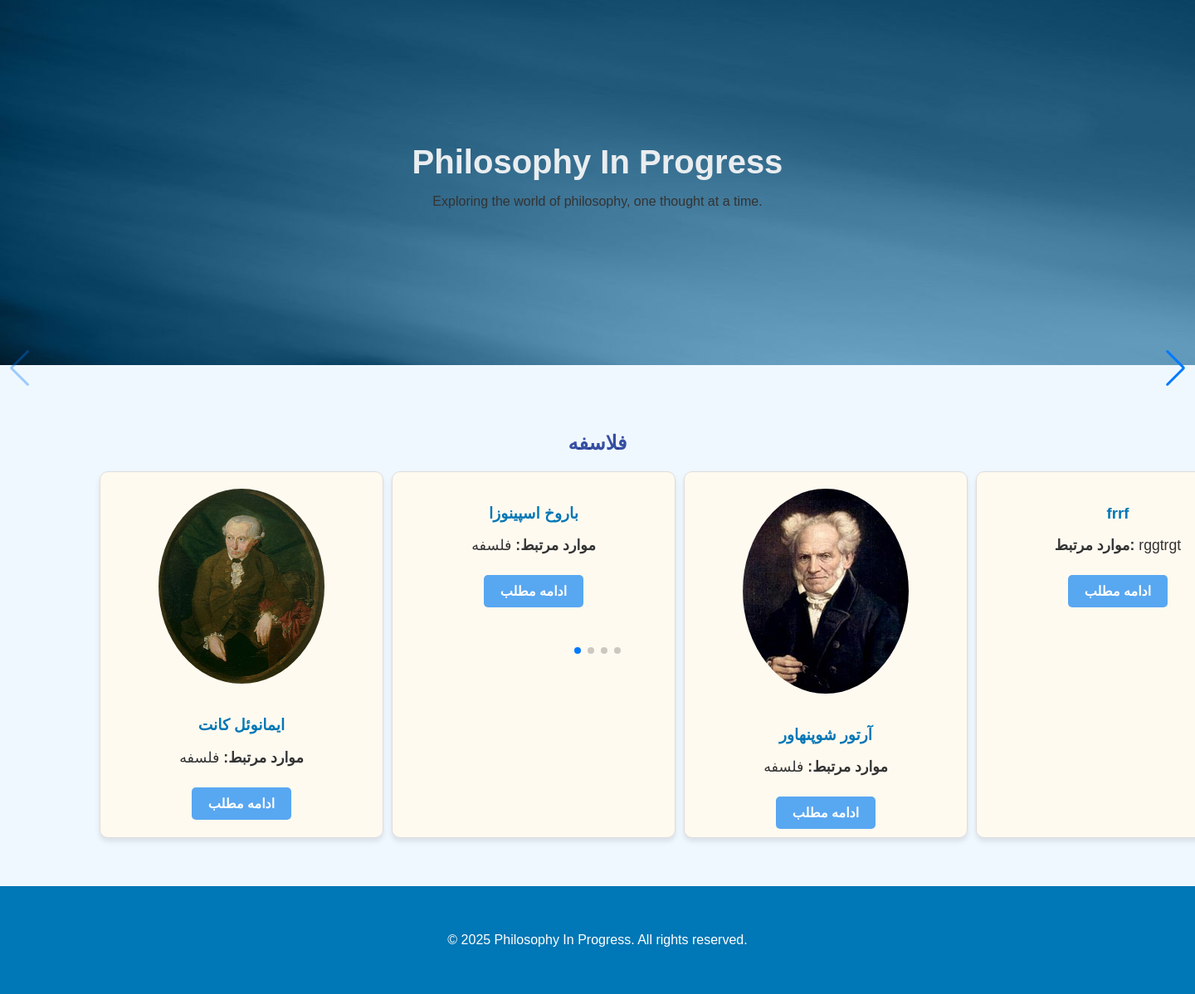
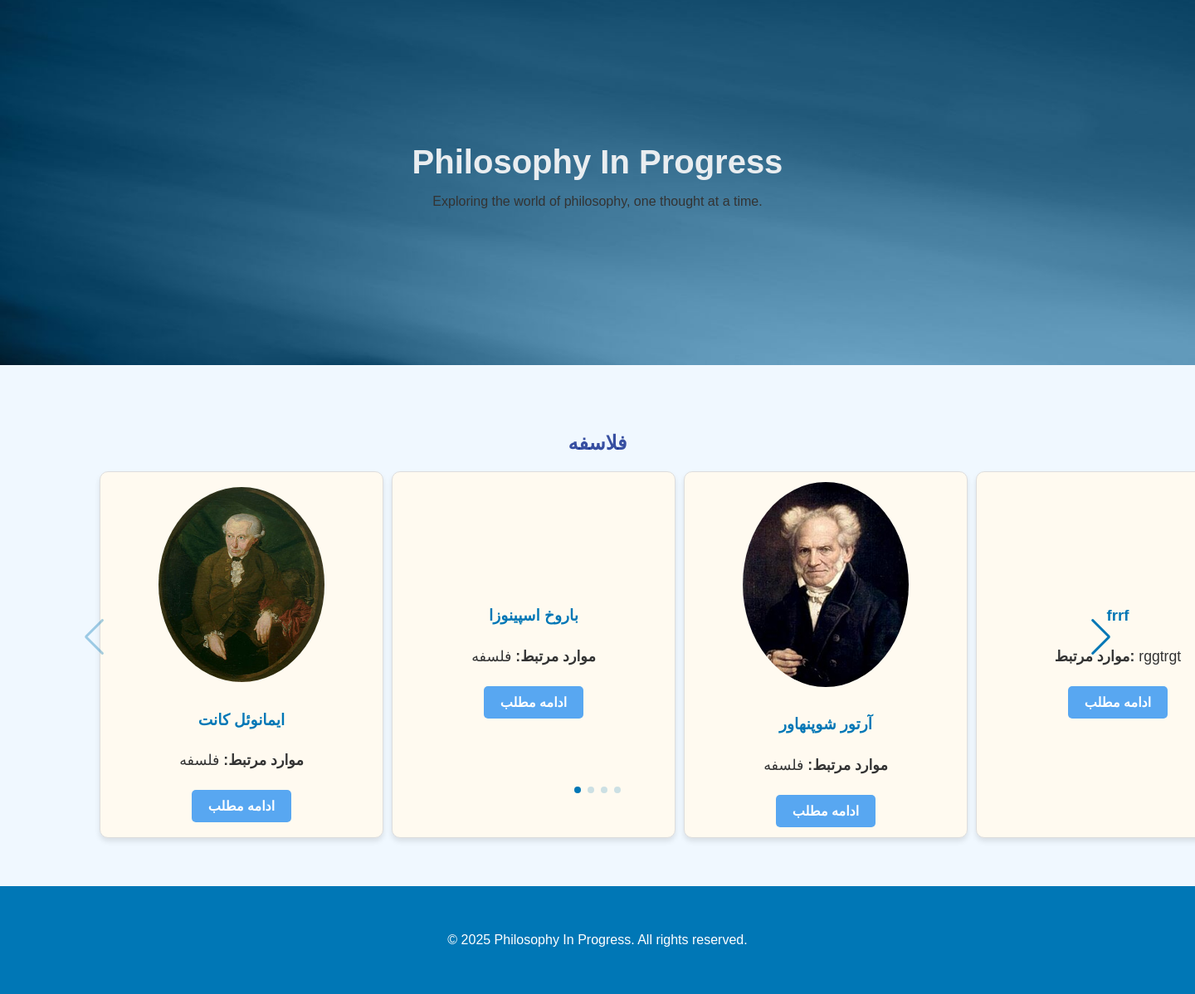
Before and after one commit to Yasi1828/Philoo, a Django app: page / in a window 1440 px wide; the page is wider, and only the part inside the window is pictured. Shown: that part at 83% size. Run offline with Django 5.2, Linux system fonts and the light colour scheme; data comes from the database, SQL or seed files in the repository.

Commit message:
fixed the positions so they dont change by zooming

```diff
--- a/PhiloApp/static/css/Swiper.css
+++ b/PhiloApp/static/css/Swiper.css
@@ -23,6 +23,10 @@
   margin-bottom: 1rem;
   border-radius: 50%;
 }
+.swiper-container {
+  position: relative;
+  height: 400px;
+}
 
 .swiper-pagination-bullet {
   background-color: #0077b6;
@@ -30,14 +34,14 @@
 
 .swiper-button-prev,
 .swiper-button-next {
-  color: #e71a1a;
-  bottom: 5;
-  transform: translateY(100%);
+  color: #0077b6;
+  bottom: 20px;
+  position: absolute;
 }
 .swiper-button-prev {
-  left: 20px; /* Move the previous button closer to the cards */
+  left: -20px; /* Move the previous button closer to the cards */
 }
 
 .swiper-button-next {
-  right: 20px; /* Move the next button closer to the cards */
+  right: -20px; /* Move the next button closer to the cards */
 }
--- a/PhiloApp/templates/index.html
+++ b/PhiloApp/templates/index.html
@@ -12,6 +12,8 @@
       href="https://unpkg.com/swiper/swiper-bundle.min.css"
     />
     <script src="https://unpkg.com/swiper/swiper-bundle.min.js"></script>
+    <link rel="stylesheet" href="{% static 'css/styles.css' %}" />
+    <link rel="stylesheet" href="{% static 'css/Swiper.css' %}" />
   </head>
   <body>
     <header>
```
Also changed, not shown: PhiloApp/static/css/styles.css (+0 -75 lines).
